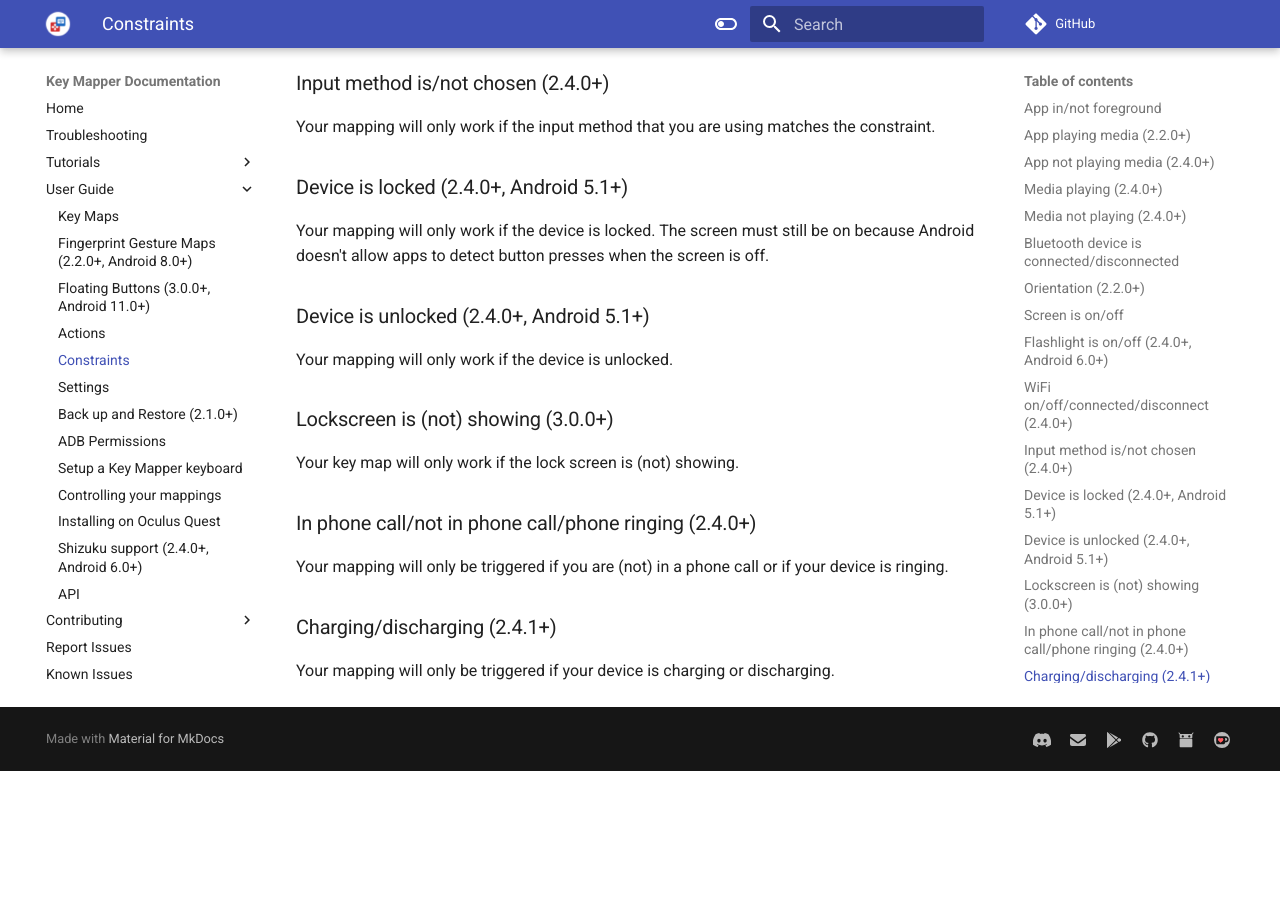
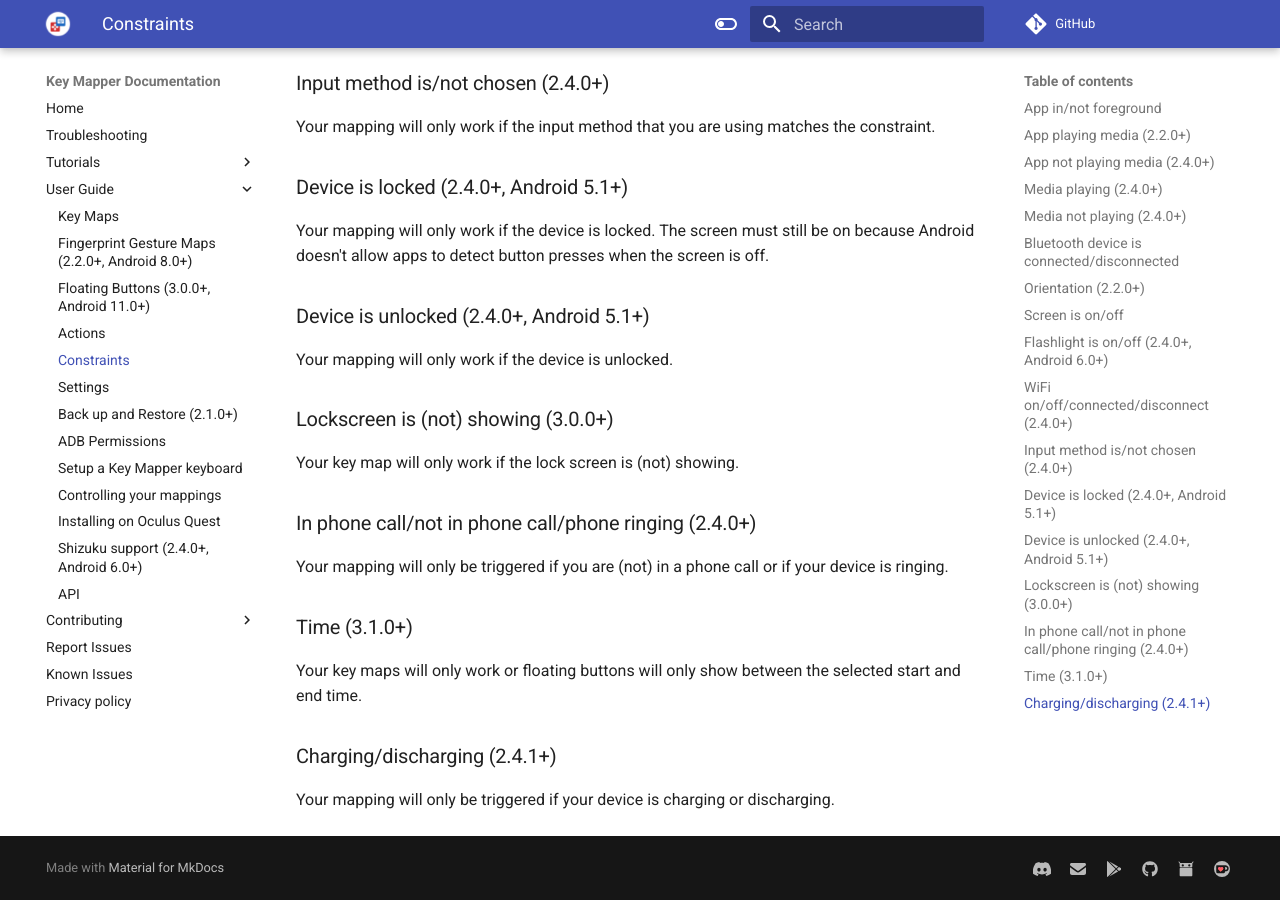
Before and after one commit to keymapperorg/KeyMapperDocs, an MkDocs documentation site: the page built from docs/user-guide/constraints.md, in a window 1280 px wide and 900 px high, scrolled down 1618 px. Built offline with MkDocs 1.6.1 and Material for MkDocs 9.7.7, drawn with Linux system fonts in a browser that asks for light colours; comment, search, counter and statistics services are not loaded; before the commit the page ends 2389 px from its top, so only the background shows below that.

Commit message:
Add time constraints

```diff
--- a/docs/user-guide/constraints.md
+++ b/docs/user-guide/constraints.md
@@ -63,6 +63,10 @@
 
 Your mapping will only be triggered if you are (not) in a phone call or if your device is ringing.
 
+### Time (3.1.0+)
+
+Your key maps will only work or floating buttons will only show between the selected start and end time.
+
 ### Charging/discharging (2.4.1+)
 
 Your mapping will only be triggered if your device is charging or discharging.
```
